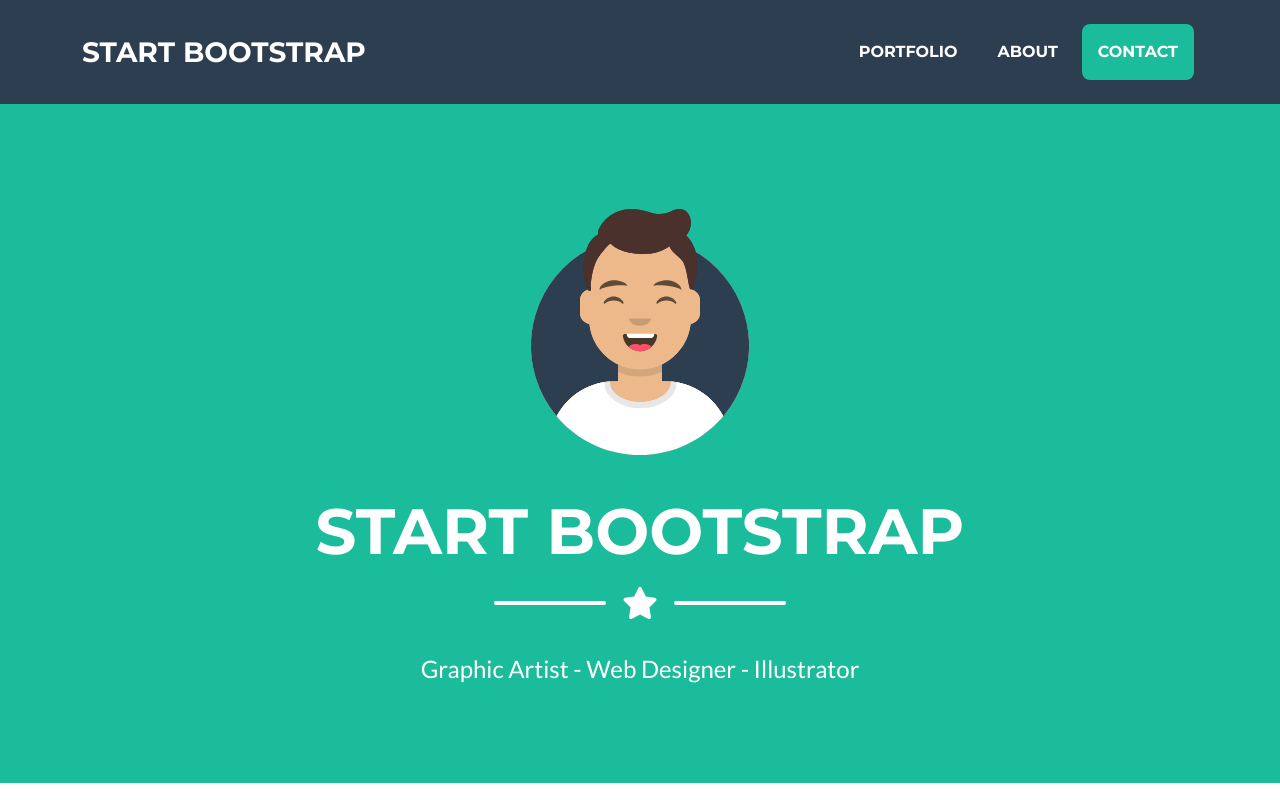
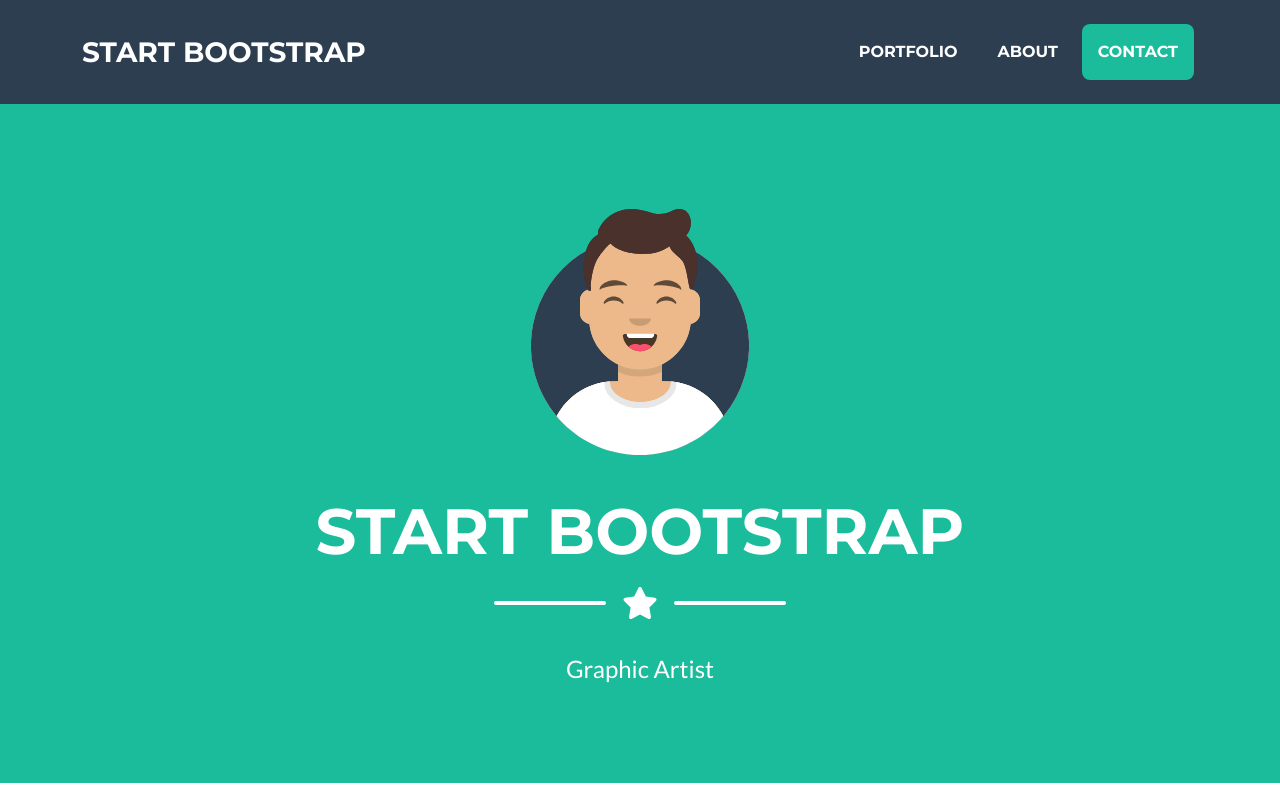
Before and after one commit to 0xranjeet/portfolio, a plain HTML site: page index.html in a window 1280 px wide. Shown: the top 800 px of the page. Drawn offline with nearby package versions, Linux system fonts and the light colour scheme.

Commit message:
Update index.html

```diff
--- a/index.html
+++ b/index.html
@@ -48,7 +48,7 @@
                     <div class="divider-custom-line"></div>
                 </div>
                 <!-- Masthead Subheading-->
-                <p class="masthead-subheading font-weight-light mb-0">Graphic Artist - Web Designer - Illustrator</p>
+                <p class="masthead-subheading font-weight-light mb-0">Graphic Artist</p>
             </div>
         </header>
         <!-- Portfolio Section-->
```
